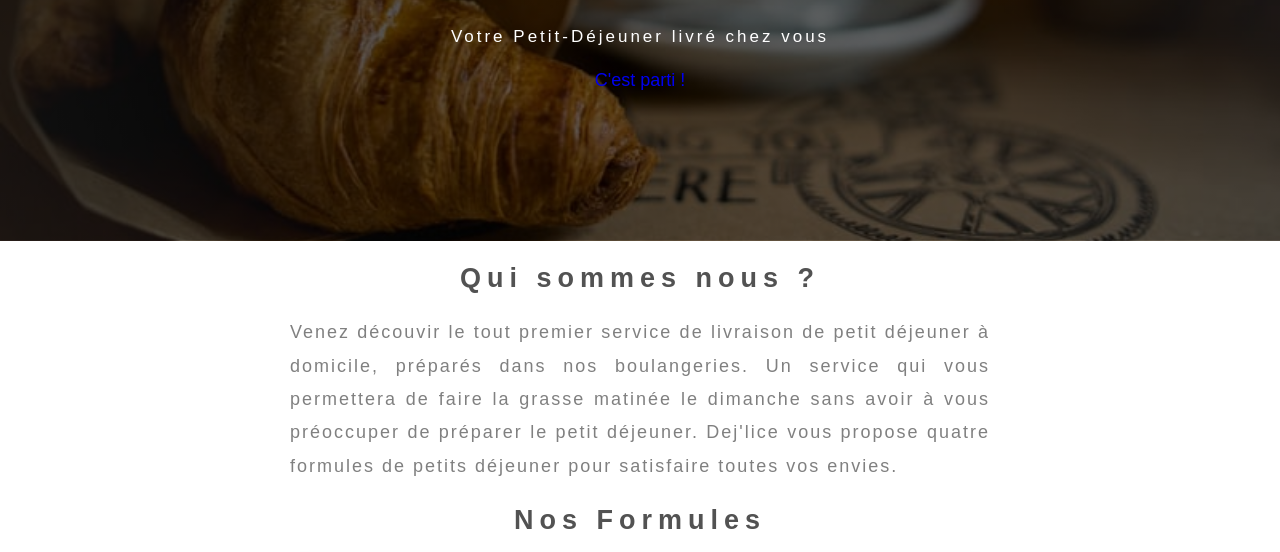
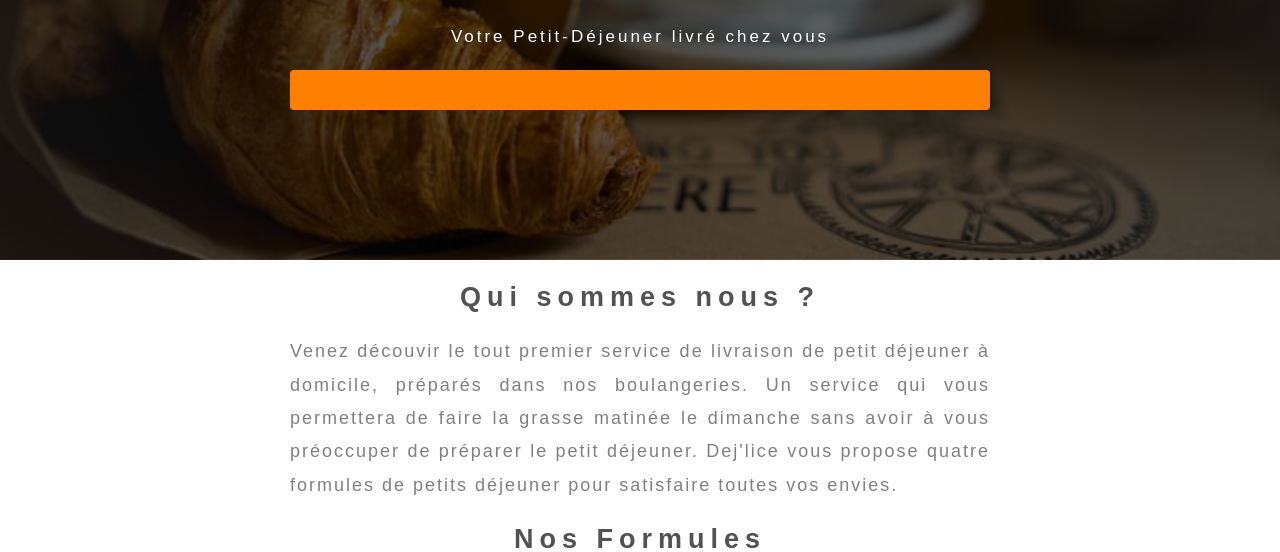
Before and after one commit to victor-berretti/dejlice, a plain HTML site: page index.html in a window 1280 px wide. Shown: the part 248-800 px from the top of the page. Drawn offline with Linux system fonts and the light colour scheme; a script that the page names is missing.

Commit message:
Update button.css

```diff
--- a/css/components/button.css
+++ b/css/components/button.css
@@ -1,4 +1,4 @@
-.btn{
+.btn-grey{
 	background-color: #ff7f00;
 	padding: 15px;
 	border-radius: 4px;
```
